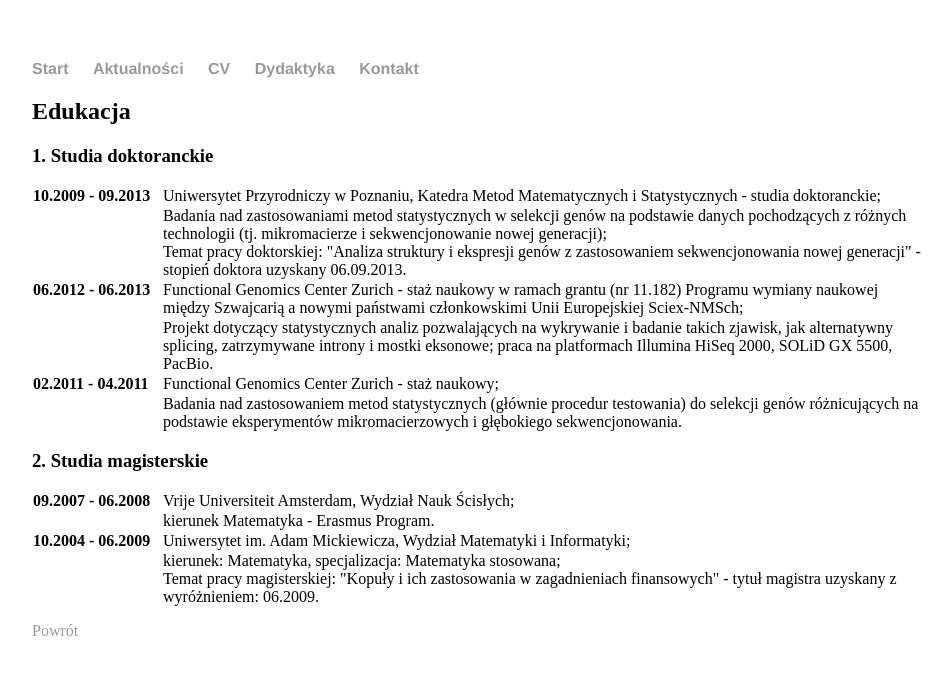
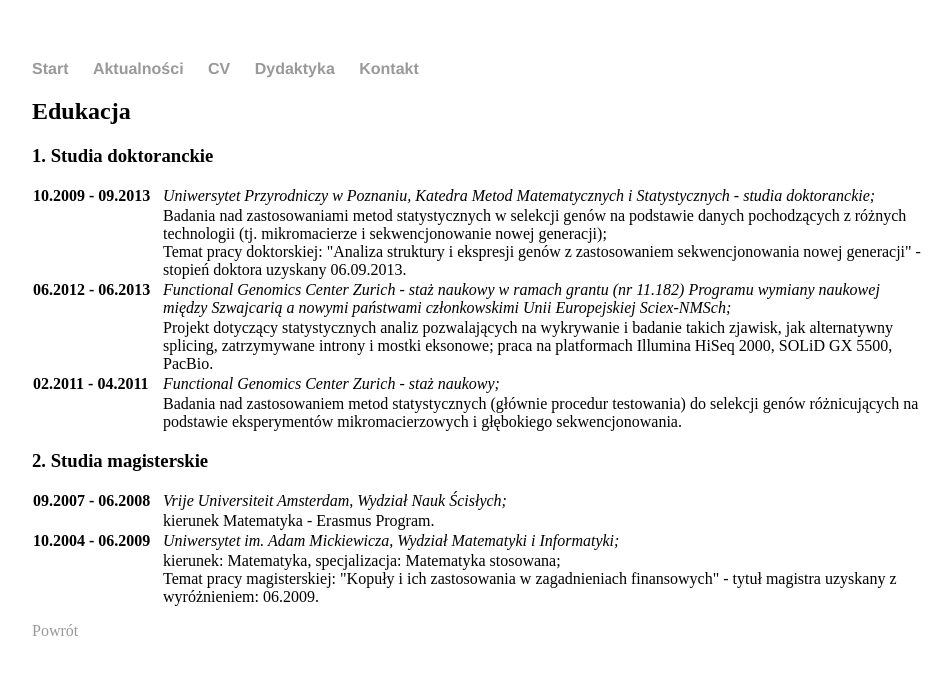
Before and after one commit to alicjaszabelska/alicjaszabelska.github.io, a Jekyll site: the page built from cv/edukacja.md, in a window 1280 px wide. Shown: the top 675 px of the page, without its empty margins (160-1112 px from the left). Built offline with Jekyll 4.4.1, drawn with Linux system fonts in a browser that asks for light colours.

Commit message:
Update edukacja.md

```diff
--- a/cv/edukacja.md
+++ b/cv/edukacja.md
@@ -11,12 +11,13 @@ title: Edukacja
 .tg th{overflow:hidden;word-break:normal}
 .tg .tg-9hbo{font-weight:bold;vertical-align:top}
 .tg .tg-yw4l{vertical-align:top;text-align:left}
+.tg .tg-yw4i{vertical-align:top;text-align:left; font-style:italic}
 </style>
 <table class="tg">
 <col width="130">
   <tr>
     <td class="tg-9hbo">10.2009 - 09.2013</td>
-    <td class="tg-yw4l">Uniwersytet Przyrodniczy w Poznaniu, Katedra Metod Matematycznych i Statystycznych - studia doktoranckie;</td>
+    <td class="tg-yw4i">Uniwersytet Przyrodniczy w Poznaniu, Katedra Metod Matematycznych i Statystycznych - studia doktoranckie;</td>
   </tr>
   <tr>
     <td class="tg-yw4l"></td>
@@ -25,7 +26,7 @@ title: Edukacja
   </tr>
   <tr>
     <td class="tg-9hbo">06.2012 - 06.2013</td>
-    <td class="tg-yw4l">Functional Genomics Center Zurich - staż naukowy w ramach grantu (nr 11.182) Programu wymiany naukowej między Szwajcarią a nowymi państwami członkowskimi Unii Europejskiej Sciex-NMSch;</td>
+    <td class="tg-yw4i">Functional Genomics Center Zurich - staż naukowy w ramach grantu (nr 11.182) Programu wymiany naukowej między Szwajcarią a nowymi państwami członkowskimi Unii Europejskiej Sciex-NMSch;</td>
   </tr>
   <tr>
     <td class="tg-yw4l"></td>
@@ -33,7 +34,7 @@ title: Edukacja
   </tr>
   <tr>
     <td class="tg-9hbo">02.2011 - 04.2011</td>
-    <td class="tg-yw4l">Functional Genomics Center Zurich - staż naukowy;</td>
+    <td class="tg-yw4i">Functional Genomics Center Zurich - staż naukowy;</td>
   </tr>
   <tr>
     <td class="tg-yw4l"></td>
@@ -46,7 +47,7 @@ title: Edukacja
 <col width="130">
   <tr>
     <td class="tg-9hbo">09.2007 - 06.2008</td>
-    <td class="tg-yw4l">Vrije Universiteit Amsterdam, Wydział Nauk Ścisłych;</td>
+    <td class="tg-yw4i">Vrije Universiteit Amsterdam, Wydział Nauk Ścisłych;</td>
   </tr>
   <tr>
     <td class="tg-yw4l"></td>
@@ -54,7 +55,7 @@ title: Edukacja
   </tr>
   <tr>
     <td class="tg-9hbo">10.2004 - 06.2009</td>
-    <td class="tg-yw4l">Uniwersytet im. Adam Mickiewicza, Wydział Matematyki i Informatyki;</td>
+    <td class="tg-yw4i">Uniwersytet im. Adam Mickiewicza, Wydział Matematyki i Informatyki;</td>
   </tr>
   <tr>
     <td class="tg-yw4l"></td>
```
